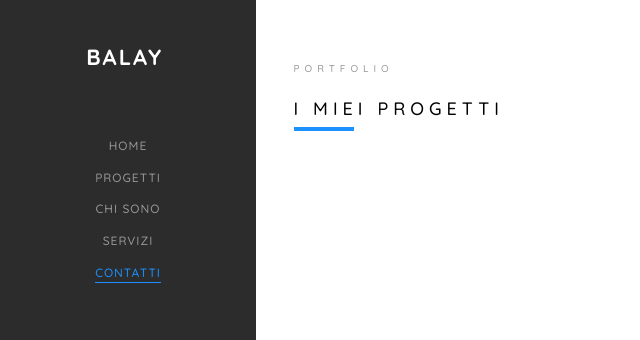
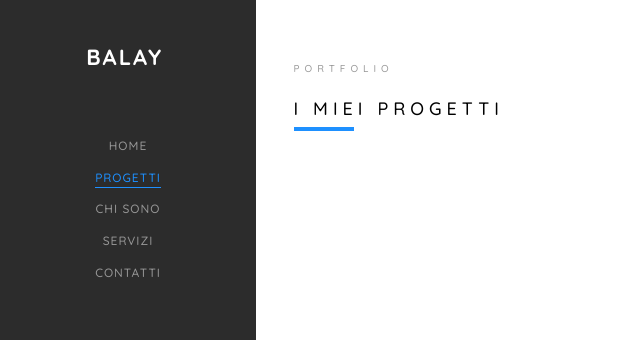
Before and after one commit to almadesignstudio/almadesignstudio.github.io, a plain HTML site: page work.html in a window 1280 px wide. Shown: the top 340 px of the page, without its empty margins (0-640 px from the left). Drawn offline with nearby package versions, Linux system fonts and the light colour scheme; files whose address does not match are found by name.

Commit message:
Update work.html

```diff
--- a/work.html
+++ b/work.html
@@ -33,10 +33,11 @@
         <nav id="colorlib-main-menu" role="navigation">
             <ul>
                 <li><a href="index.html">Home</a></li>
-				<li><a href="work.html">Progetti</a></li>
+                <li class="colorlib-active"><a href="work.html">Progetti</a></li>
                 <li><a href="about.html">Chi sono</a></li>
                 <li><a href="services.html">Servizi</a></li>
-                <li class="colorlib-active"><a href="contact.html">Contatti</a></li>
+                <li><a href="contact.html">Contatti</a></li>
+
             </ul>
         </nav>
         <div class="colorlib-footer">
```
